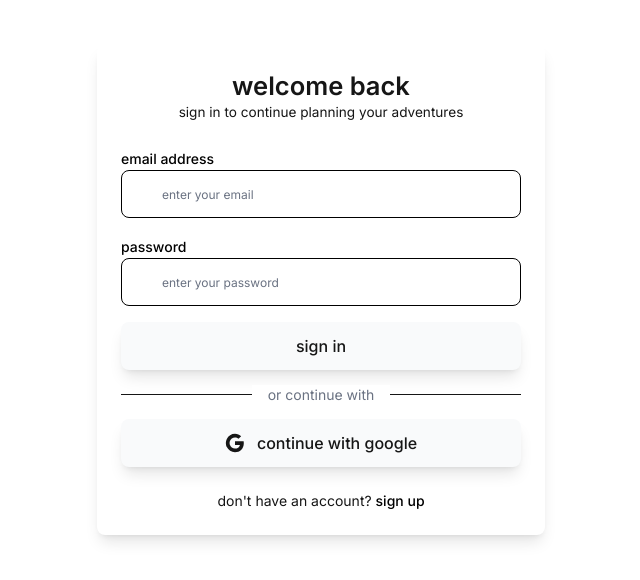
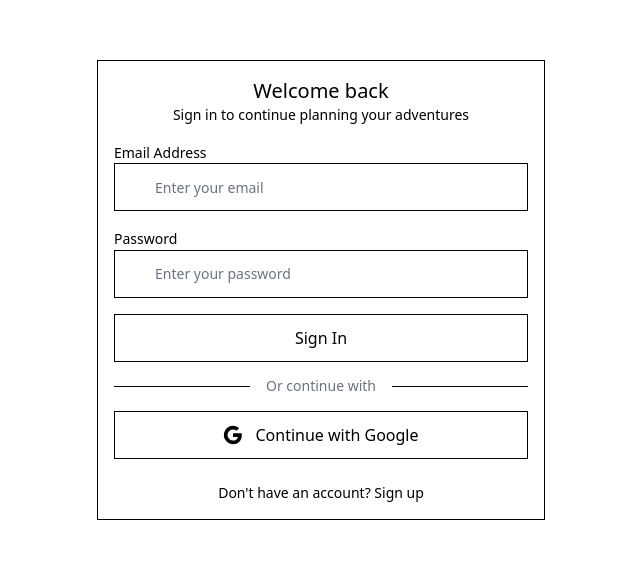
Before and after one commit to luciusscala/anapptobookgrouptrips, a Next.js app: page /auth in a window 1280 px wide. Shown: the part 110-690 px from the top of the page, without its empty margins (319-959 px from the left). Built offline with nearby package versions, Linux system fonts and the light colour scheme; no server answers.

Commit message:
simplifying interface for adding features

```diff
--- a/app/globals.css
+++ b/app/globals.css
@@ -1,4 +1,3 @@
-@import url('https://fonts.googleapis.com/css2?family=Inter:wght@300;400;500;600;700&display=swap');
 @import "tailwindcss";
 
 * {
@@ -7,49 +6,36 @@
 
 body {
   background-color: #ffffff;
-  color: #161616;
-  font-family: 'Inter', sans-serif;
-  line-height: 1.5;
+  color: #000000;
+  font-family: system-ui, -apple-system, sans-serif;
+  line-height: 1.4;
   margin: 0;
   padding: 0;
-  -webkit-font-smoothing: antialiased;
-  -moz-osx-font-smoothing: grayscale;
 }
 
-/* Typography system - only h1, h2, p (15% smaller, all lowercase) */
+/* Simple typography */
 h1 {
-  font-size: 2.125rem; /* 2.5rem * 0.85 */
-  font-weight: 700;
-  line-height: 1.2;
+  font-size: 1.5rem;
+  font-weight: 600;
   margin: 0;
-  text-transform: lowercase;
 }
 
 h2 {
-  font-size: 1.594rem; /* 1.875rem * 0.85 */
-  font-weight: 600;
-  line-height: 1.3;
+  font-size: 1.25rem;
+  font-weight: 500;
   margin: 0;
-  text-transform: lowercase;
 }
 
 p {
-  font-size: 0.85rem; /* 1rem * 0.85 */
+  font-size: 0.875rem;
   font-weight: 400;
-  line-height: 1.5;
   margin: 0;
-  text-transform: lowercase;
 }
 
-/* Make all text lowercase */
-* {
-  text-transform: lowercase;
-}
-
-/* Custom scrollbar */
+/* Simple scrollbar */
 ::-webkit-scrollbar {
-  width: 8px;
-  height: 8px;
+  width: 6px;
+  height: 6px;
 }
 
 ::-webkit-scrollbar-track {
@@ -58,9 +44,4 @@ p {
 
 ::-webkit-scrollbar-thumb {
   background: #000000;
-  border-radius: 4px;
 }
-
-::-webkit-scrollbar-thumb:hover {
-  background: #333333;
-}
--- a/app/trips/page.tsx
+++ b/app/trips/page.tsx
@@ -13,19 +13,12 @@ export default function TripsPage() {
   if (error) {
     return (
       <ProtectedRoute>
-        <div className="h-screen w-screen flex items-center justify-center bg-white relative">
+        <div className="min-h-screen flex items-center justify-center bg-white">
           <SimpleHeader />
           <div className="text-center">
-          <h2 className="mb-2">
-            Error loading trips
-          </h2>
-          <p className="text-gray-500 mb-6">
-            {error.message}
-          </p>
-          <Button
-            variant="white"
-            onClick={() => window.location.reload()}
-          >
+            <h2 className="mb-2">Error loading trips</h2>
+            <p className="mb-4">{error.message}</p>
+            <Button onClick={() => window.location.reload()}>
               Try Again
             </Button>
           </div>
@@ -36,22 +29,17 @@ export default function TripsPage() {
 
   return (
     <ProtectedRoute>
-      <div className="h-screen w-screen bg-gray-50 relative flex flex-col items-center justify-center">
+      <div className="min-h-screen bg-white">
         <SimpleHeader />
 
+        <div className="flex flex-col items-center justify-center p-8">
           {/* Empty State */}
           {!isLoading && (!tripsResponse?.trips || tripsResponse.trips.length === 0) && (
             <div className="text-center">
-            <h2 className="mb-2">
-              No trips yet
-            </h2>
-            <p className="text-gray-500 mb-6">
-              Start planning your first adventure by creating a new trip.
-            </p>
+              <h2 className="mb-2">No trips yet</h2>
+              <p className="mb-4">Start planning your first adventure by creating a new trip.</p>
               <Link href="/trips/new">
-              <Button variant="white">
-                create your first trip
-              </Button>
+                <Button>Create your first trip</Button>
               </Link>
             </div>
           )}
@@ -65,14 +53,13 @@ export default function TripsPage() {
               />
               <div className="mt-8">
                 <Link href="/trips/new">
-                <Button variant="white" size="lg">
-                  Add New Trip
-                </Button>
+                  <Button size="lg">Add New Trip</Button>
                 </Link>
               </div>
             </div>
           )}
         </div>
+      </div>
     </ProtectedRoute>
   );
 }
--- a/components/people/people-list.tsx
+++ b/components/people/people-list.tsx
@@ -8,19 +8,19 @@ interface PeopleListProps {
 export function PeopleList({ people }: PeopleListProps) {
   if (people.length === 0) {
     return (
-      <Card variant="nested">
+      <Card>
         <CardHeader>
           <CardTitle>Travelers</CardTitle>
         </CardHeader>
         <CardContent>
-          <p className="text-gray-500">No travelers added yet.</p>
+          <p>No travelers added yet.</p>
         </CardContent>
       </Card>
     );
   }
 
   return (
-    <Card variant="nested">
+    <Card>
       <CardHeader>
         <CardTitle>Travelers ({people.length})</CardTitle>
       </CardHeader>
@@ -28,8 +28,8 @@ export function PeopleList({ people }: PeopleListProps) {
         <div className="space-y-2">
           {people.map((person) => (
             <div key={person.id} className="flex items-center space-x-3">
-              <div className="h-8 w-8 rounded-full bg-blue-100 flex items-center justify-center">
-                <span className="text-sm font-medium text-blue-600">
+              <div className="h-8 w-8 border border-black flex items-center justify-center">
+                <span className="text-sm font-medium">
                   {person.name.charAt(0).toUpperCase()}
                 </span>
               </div>
--- a/components/trips/trip-card.tsx
+++ b/components/trips/trip-card.tsx
@@ -9,20 +9,16 @@ interface TripCardProps {
 
 export function TripCard({ trip }: TripCardProps) {
   return (
-    <Card className="min-h-[200px] w-[400px] flex flex-col justify-between">
+    <Card className="w-80">
       <CardHeader>
-        <CardTitle>
-          {trip.title}
-        </CardTitle>
+        <CardTitle>{trip.title}</CardTitle>
         <CardDescription>
           {trip.people_count} {trip.people_count === 1 ? 'person' : 'people'}
         </CardDescription>
       </CardHeader>
-      <CardContent className="mt-auto">
+      <CardContent>
         <Link href={`/trips/${trip.id}`} className="block w-full">
-          <Button variant="card" className="w-full" size="lg">
-            View Details
-          </Button>
+          <Button className="w-full">View Details</Button>
         </Link>
       </CardContent>
     </Card>
--- a/components/ui/badge.tsx
+++ b/components/ui/badge.tsx
@@ -3,16 +3,13 @@ import { cva, type VariantProps } from "class-variance-authority"
 import { cn } from "@/lib/utils"
 
 const badgeVariants = cva(
-  "inline-flex items-center rounded-full border px-2 py-0.5 text-xs font-medium transition-colors focus:outline-none focus:ring-2 focus:ring-current focus:ring-offset-2",
+  "inline-flex items-center border px-2 py-0.5 text-xs",
   {
     variants: {
       variant: {
-        default:
-          "border-current bg-current text-white hover:opacity-80",
-        outline:
-          "border-current bg-white text-current hover:bg-current hover:text-white",
-        secondary:
-          "border-gray-300 bg-gray-100 text-current hover:bg-gray-200",
+        default: "border-black bg-black text-white",
+        outline: "border-black bg-white text-black",
+        secondary: "border-black bg-white text-black",
       },
     },
     defaultVariants: {
--- a/components/ui/button.tsx
+++ b/components/ui/button.tsx
@@ -4,20 +4,20 @@ import { cva, type VariantProps } from "class-variance-authority"
 import { cn } from "@/lib/utils"
 
 const buttonVariants = cva(
-  "inline-flex items-center justify-center whitespace-nowrap rounded-lg font-medium transition-all duration-300 focus-visible:outline-none focus-visible:ring-2 focus-visible:ring-current focus-visible:ring-offset-2 disabled:pointer-events-none disabled:opacity-50 transform hover:scale-110 active:scale-95",
+  "inline-flex items-center justify-center border border-black bg-white text-black hover:bg-black hover:text-white disabled:opacity-50 disabled:cursor-not-allowed",
   {
     variants: {
       variant: {
-        default: "bg-gray-50 text-[#161616] hover:bg-gray-100 hover:shadow-2xl shadow-lg hover:shadow-xl",
-        white: "bg-white text-[#161616] hover:bg-gray-50 hover:shadow-2xl shadow-lg hover:shadow-xl",
-        card: "bg-gray-50 text-[#161616] hover:bg-gray-100 hover:shadow-2xl shadow-lg hover:shadow-xl", // For buttons on white cards
-        link: "text-current underline-offset-4 hover:underline hover:text-gray-600 bg-transparent shadow-none hover:scale-105",
+        default: "",
+        white: "",
+        card: "",
+        link: "border-none bg-transparent hover:bg-transparent hover:text-black underline",
       },
       size: {
-        default: "h-9 px-4 py-2 text-xs", /* h-10 -> h-9, text-sm -> text-xs */
-        sm: "h-7 rounded-md px-3 text-xs", /* h-8 -> h-7 */
-        lg: "h-10 rounded-lg px-6 text-sm", /* h-12 -> h-10, text-base -> text-sm */
-        icon: "h-9 w-9", /* h-10 -> h-9 */
+        default: "h-8 px-3 text-sm",
+        sm: "h-6 px-2 text-xs",
+        lg: "h-10 px-4 text-base",
+        icon: "h-8 w-8",
       },
     },
     defaultVariants: {
--- a/components/ui/card.tsx
+++ b/components/ui/card.tsx
@@ -3,15 +3,12 @@ import { cn } from "@/lib/utils"
 
 const Card = React.forwardRef<
   HTMLDivElement,
-  React.HTMLAttributes<HTMLDivElement> & {
-    variant?: 'default' | 'nested'
-  }
->(({ className, variant = 'default', ...props }, ref) => (
+  React.HTMLAttributes<HTMLDivElement>
+>(({ className, ...props }, ref) => (
   <div
     ref={ref}
     className={cn(
-      "rounded-lg text-current shadow-lg hover:shadow-xl transition-shadow duration-200",
-      variant === 'nested' ? "bg-gray-50" : "bg-white",
+      "border border-black bg-white",
       className
     )}
     {...props}
@@ -25,7 +22,7 @@ const CardHeader = React.forwardRef<
 >(({ className, ...props }, ref) => (
   <div
     ref={ref}
-    className={cn("flex flex-col space-y-1.5 p-6", className)}
+    className={cn("p-4", className)}
     {...props}
   />
 ))
@@ -62,7 +59,7 @@ const CardContent = React.forwardRef<
   HTMLDivElement,
   React.HTMLAttributes<HTMLDivElement>
 >(({ className, ...props }, ref) => (
-  <div ref={ref} className={cn("p-6 pt-0", className)} {...props} />
+  <div ref={ref} className={cn("p-4 pt-0", className)} {...props} />
 ))
 CardContent.displayName = "CardContent"
 
@@ -72,7 +69,7 @@ const CardFooter = React.forwardRef<
 >(({ className, ...props }, ref) => (
   <div
     ref={ref}
-    className={cn("flex items-center p-6 pt-0", className)}
+    className={cn("flex items-center p-4 pt-0", className)}
     {...props}
   />
 ))
--- a/components/ui/input.tsx
+++ b/components/ui/input.tsx
@@ -8,10 +8,10 @@ const Input = React.forwardRef<HTMLInputElement, InputProps>(
     return (
       <input
         type={type}
-              className={cn(
-        "flex h-9 w-full rounded-lg border border-gray-300 bg-white px-3 py-2 text-xs text-current placeholder:text-gray-500 focus-visible:outline-none hover:border-gray-400 transition-colors duration-200 disabled:cursor-not-allowed disabled:opacity-50 file:border-0 file:bg-transparent file:text-xs file:font-medium",
-        className
-      )}
+        className={cn(
+          "flex h-8 w-full border border-black bg-white px-3 py-1 text-sm text-black placeholder:text-gray-500 focus:outline-none disabled:cursor-not-allowed disabled:opacity-50",
+          className
+        )}
         ref={ref}
         {...props}
       />
--- a/components/ui/tabs.tsx
+++ b/components/ui/tabs.tsx
@@ -36,7 +36,7 @@ interface TabsListProps {
 export function TabsList({ children, className }: TabsListProps) {
   return (
     <div className={cn(
-      'inline-flex h-9 items-center justify-center rounded-lg bg-gray-100 p-1 text-current',
+      'inline-flex h-8 items-center justify-center border border-black p-1',
       className
     )}>
       {children}
@@ -62,10 +62,10 @@ export function TabsTrigger({ value, children, className }: TabsTriggerProps) {
   return (
     <button
       className={cn(
-        'inline-flex items-center justify-center whitespace-nowrap rounded-md px-3 py-1.5 text-xs font-medium transition-all focus-visible:outline-none focus-visible:ring-2 focus-visible:ring-current focus-visible:ring-offset-2 disabled:pointer-events-none disabled:opacity-50',
+        'inline-flex items-center justify-center whitespace-nowrap px-3 py-1 text-sm font-medium focus:outline-none disabled:opacity-50',
         isActive
-          ? 'bg-white text-current shadow-sm'
-          : 'hover:bg-white/50',
+          ? 'bg-black text-white'
+          : 'hover:bg-gray-100',
         className
       )}
       onClick={() => setActiveTab(value)}
@@ -94,10 +94,7 @@ export function TabsContent({ value, children, className }: TabsContentProps) {
   }
 
   return (
-    <div className={cn(
-      'mt-2 focus-visible:outline-none focus-visible:ring-2 focus-visible:ring-current focus-visible:ring-offset-2',
-      className
-    )}>
+    <div className={cn('mt-4', className)}>
       {children}
     </div>
   );
```
Also changed, not shown: app/trips/[id]/page.tsx (+13 -25 lines), components/flights/flight-card.tsx (+16 -16 lines), components/lodging/lodge-card.tsx (+14 -16 lines). Lines whose indentation alone changed are shown as unchanged.
